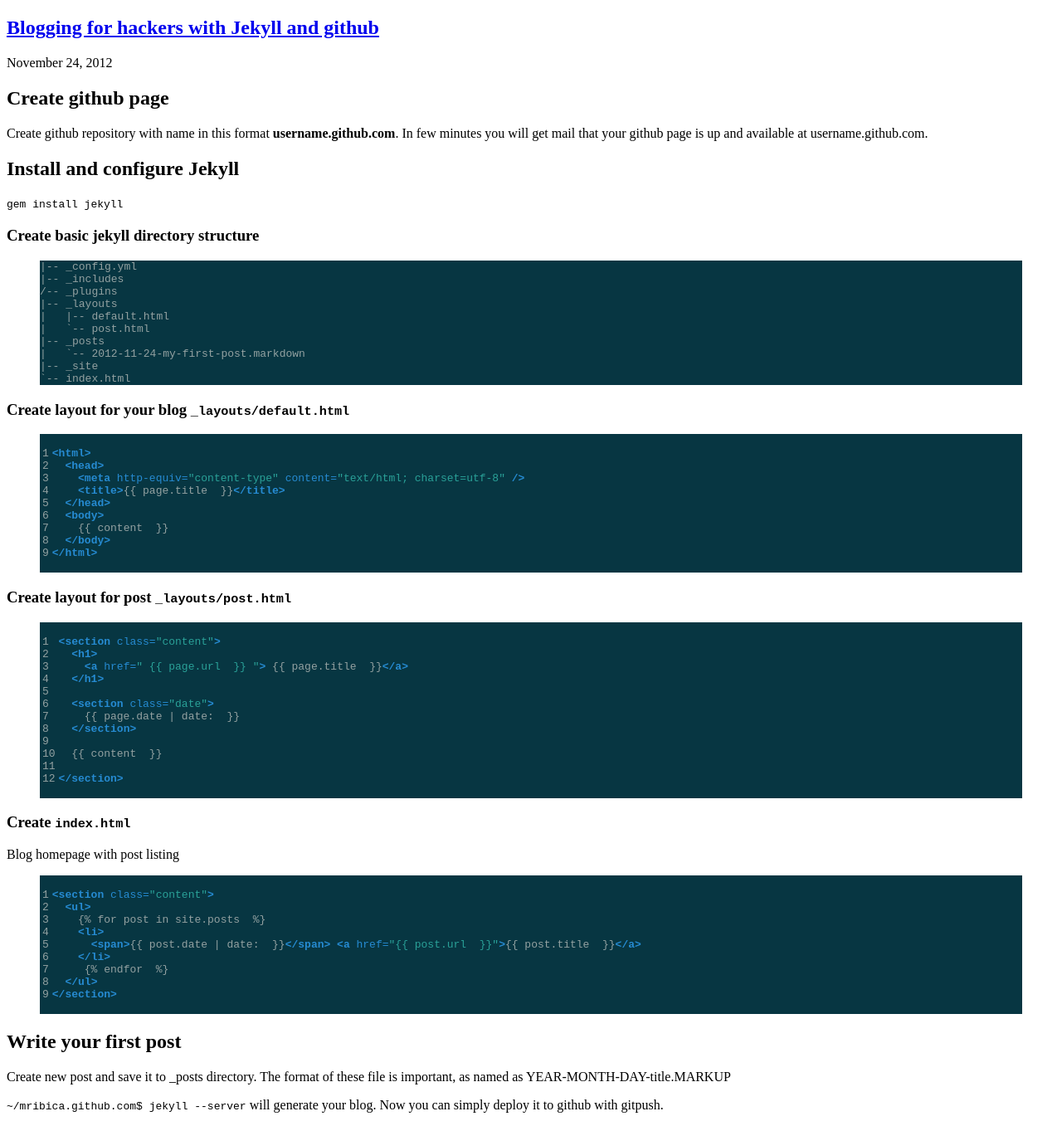
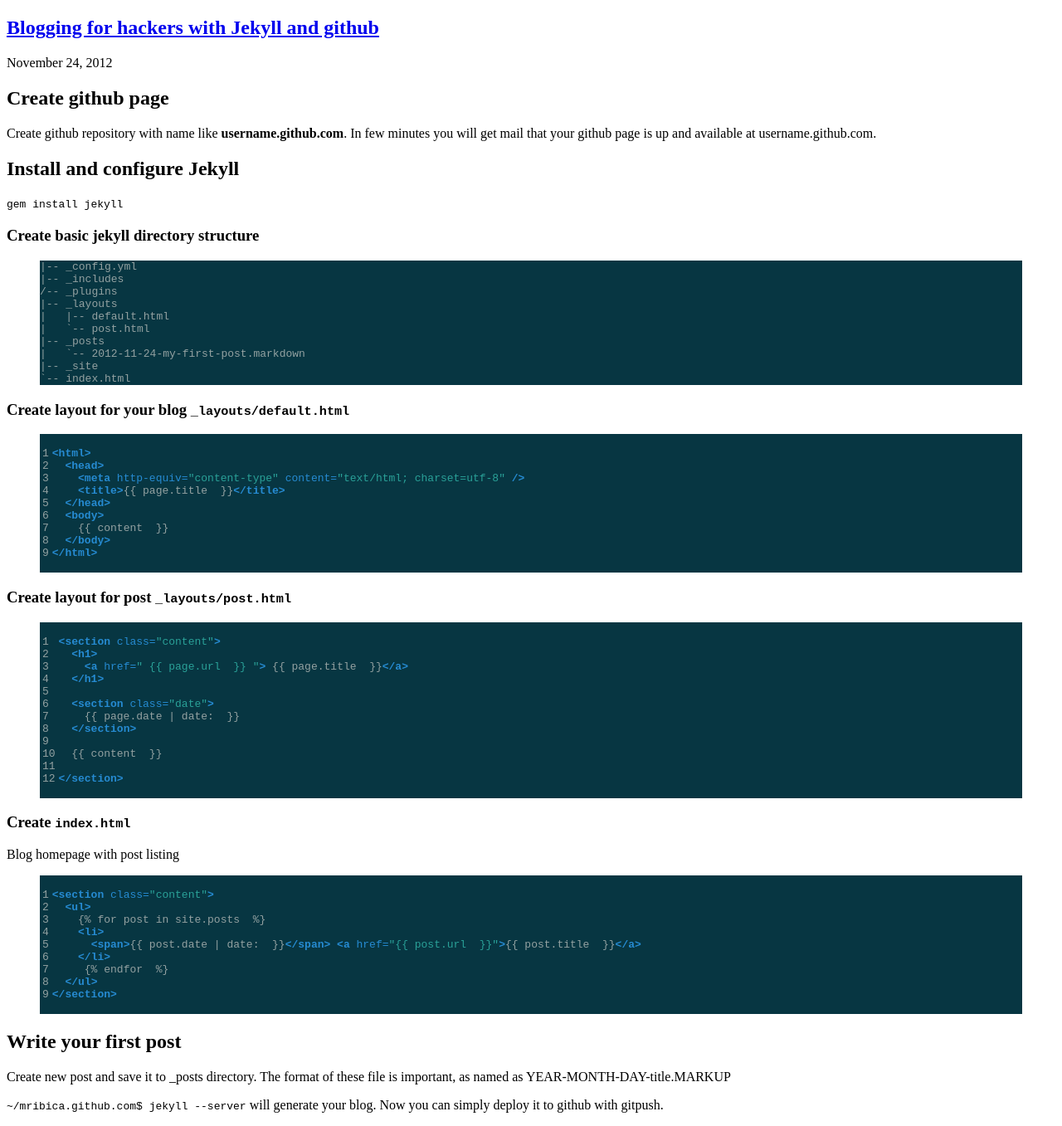
Before and after one commit to mribica/mribica.github.com, a Jekyll site: the page built from _posts/2012-11-24-blogging-with-jekyll-and-github.markdown, in a window 1280 px wide. Shown: the whole page at 83% size. Built offline with Jekyll 4.4.1, drawn with Linux system fonts in a browser that asks for light colours; Markdown is read by kramdown in place of the engine named in the settings.

Commit message:
[blogpost] blogging with jekyll and github

```diff
--- a/_posts/2012-11-24-blogging-with-jekyll-and-github.markdown
+++ b/_posts/2012-11-24-blogging-with-jekyll-and-github.markdown
@@ -5,7 +5,7 @@ title: "Blogging for hackers with Jekyll and github"
 
 ## Create github page
 
-Create github repository with name in this format **username.github.com**. In few minutes you will get mail that your github page is up and
+Create github repository with name like **username.github.com**. In few minutes you will get mail that your github page is up and
 available at username.github.com.
 
 ## Install and configure Jekyll
```
